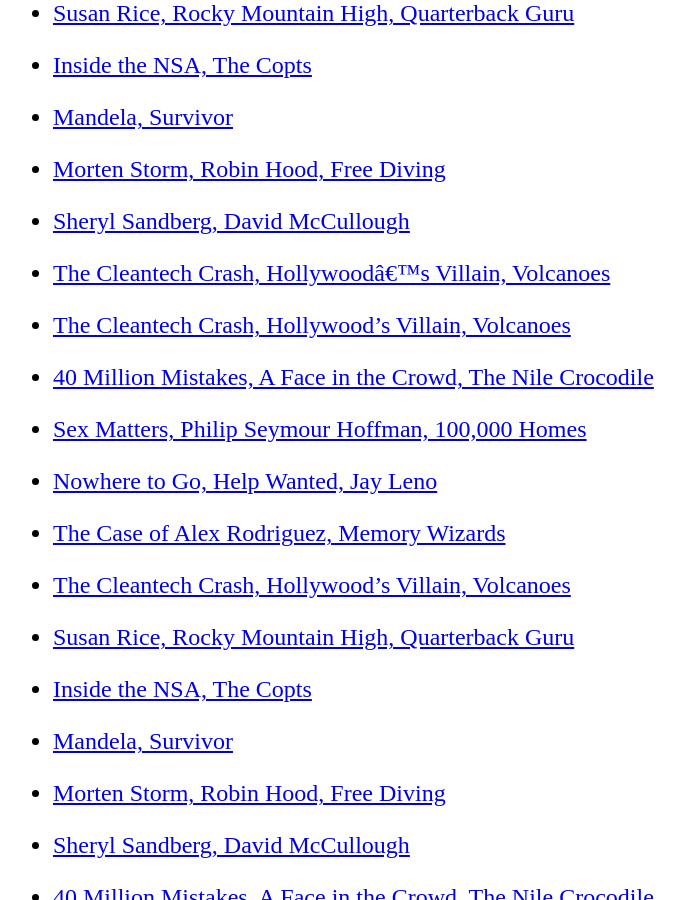
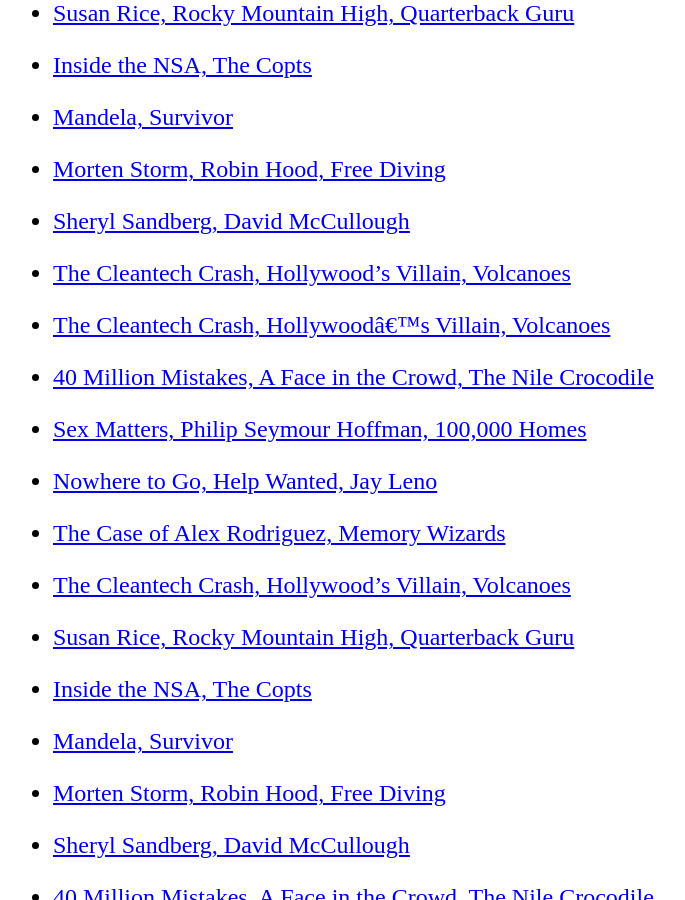
Before and after one commit to jkutner/cbsfeed, a Jekyll site: the page built from index.html, in a window 1280 px wide and 900 px high, scrolled down 3012 px. Shown: the whole window, without its empty margins (20-705 px from the left). Built offline with Jekyll 4.4.1, drawn with Linux system fonts in a browser that asks for light colours; nearby versions of some CDN libraries.

Commit message:
Updating with latest episdoes

```diff
--- a/_data/sixtymin.yml
+++ b/_data/sixtymin.yml
@@ -76,14 +76,14 @@
     mp4_796: media/mpx/2013/06/29/60_0629_FULL_796.mp4
     mp4_1296: media/mpx/2013/06/29/60_0629_FULL_1296.mp4
   date: 2014-06-29 00:00:00.000000000 +00:00
-- title: The Cleantech Crash, Hollywood&acirc;&#128;&#153;s Villain, Volcanoes
+- title: The Cleantech Crash, Hollywood’s Villain, Volcanoes
   links:
     mp4_240: media/2014/01/05/107532867684/60_0105_FULL_240.mp4
     mp4_740: media/2014/01/05/107532867684/60_0105_FULL_740.mp4
     mp4_796: media/2014/01/05/107532867684/60_0105_FULL_796.mp4
     mp4_1296: media/2014/01/05/107532867684/60_0105_FULL_1296.mp4
   date: 2014-01-05 00:00:00.000000000 +00:00
-- title: The Cleantech Crash, Hollywood’s Villain, Volcanoes
+- title: The Cleantech Crash, Hollywood&acirc;&#128;&#153;s Villain, Volcanoes
   links:
     mp4_240: media/2014/01/05/107532867684/60_0105_FULL_240.mp4
     mp4_740: media/2014/01/05/107532867684/60_0105_FULL_740.mp4
```
